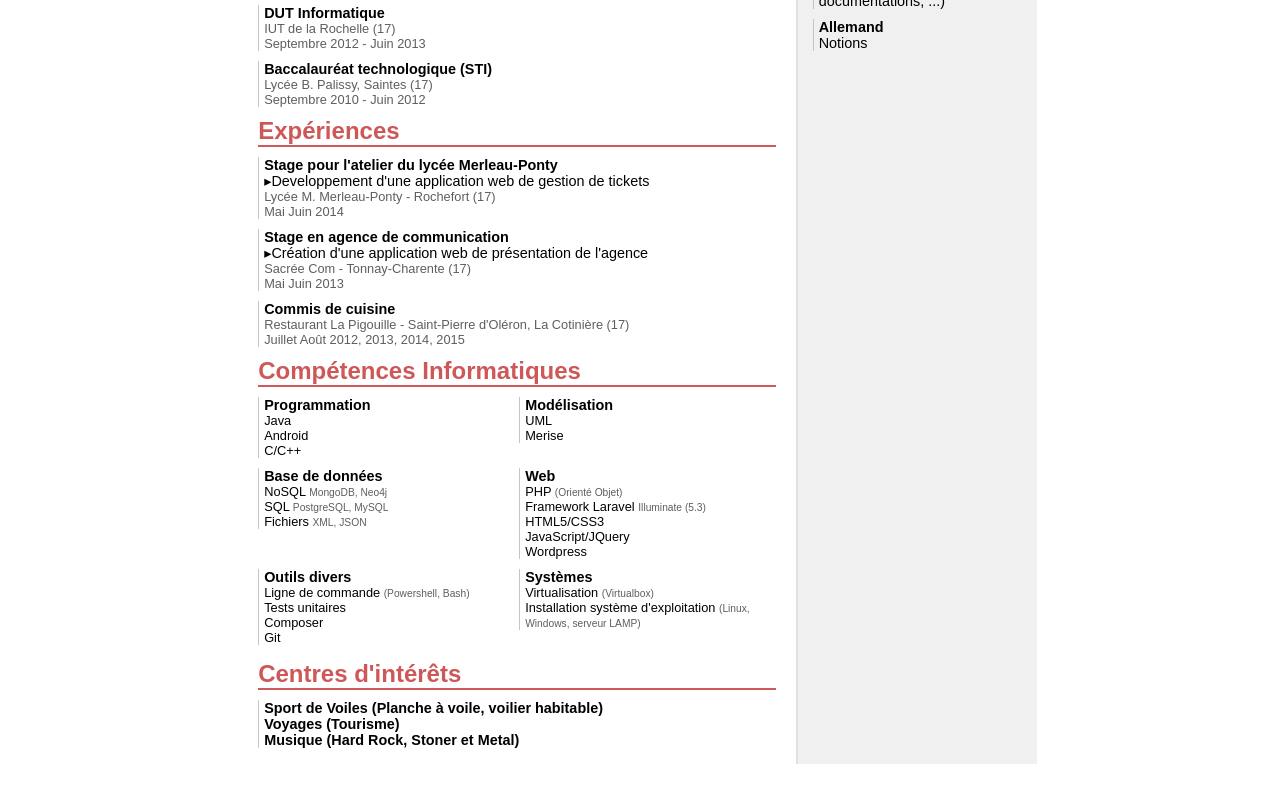
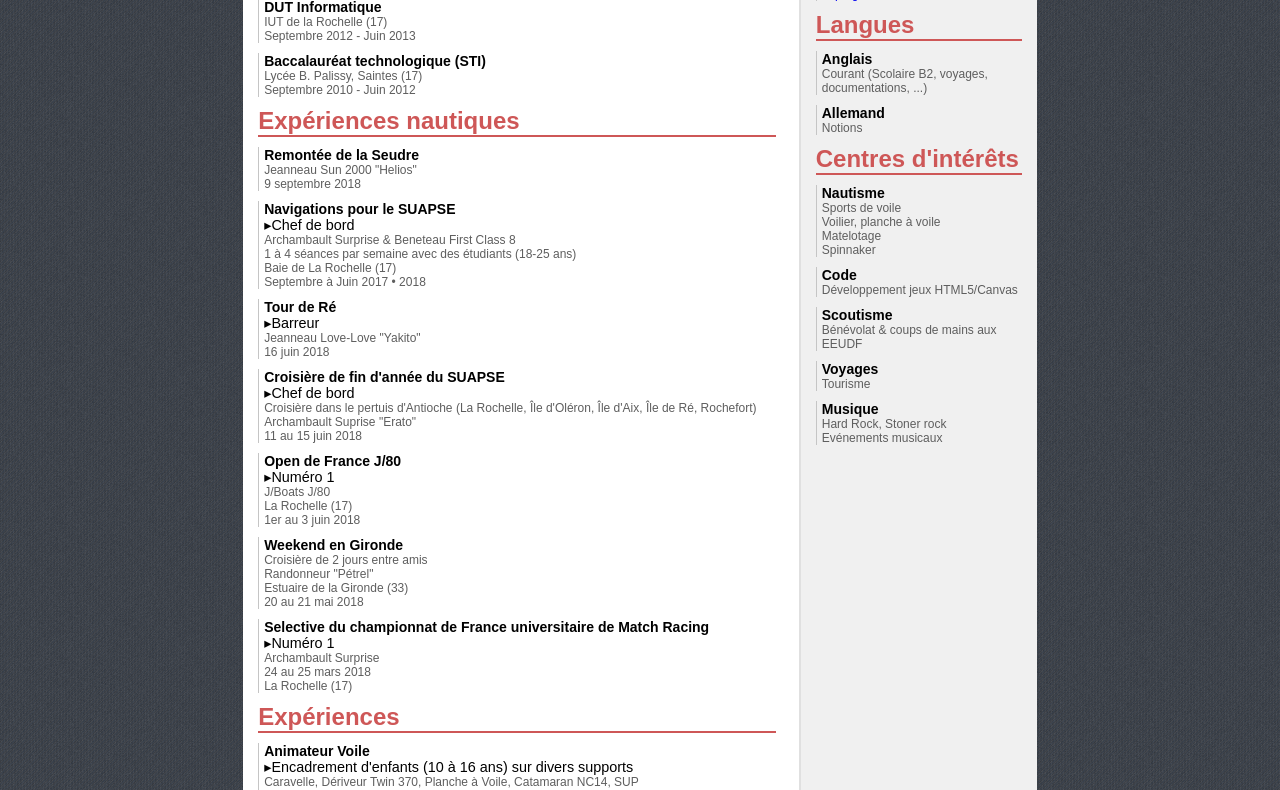
Before and after one commit to anthozano/cv, a plain HTML site: page index.html in a window 1280 px wide. Shown: the part 384-1174 px from the top of the page. Drawn offline with Linux system fonts and the light colour scheme; files that its build step writes are made by us from their sources.

Commit message:
Post summer update

```diff
--- a/css/print.css
+++ b/css/print.css
@@ -9,5 +9,9 @@ body {
   position: relative;
   box-shadow: none;
   border-radius: 0px;
-  /*height: 29.68px;*/
+  height: 29.7cm;
 }
+
+.pointless {
+  display: none;
+}
--- a/css/style.css
+++ b/css/style.css
@@ -3,13 +3,17 @@
   box-sizing: border-box;
 }
 
+a:visited {
+  color: #0000EE;
+}
+
 article, p, html, body {
-  padding: 0px;
-  margin: 0px;
+  padding:0;
+  margin:0;
 }
 
 h2, h3, h4, h5, h6 {
-  margin: 0px; padding: 0px;
+  margin:0; padding:0;
   color: #CE5757;
   width: 100%;
   border-bottom: 2px solid;
@@ -18,8 +22,8 @@ h2, h3, h4, h5, h6 {
 }
 
 h1 {
-  margin: 0px; padding: 0px;
-  margin-top: 0px;
+  margin:0; padding:0;
+  margin-top:0;
   color: #FFFFFF;
 }
 
@@ -33,22 +37,24 @@ small {
   margin-bottom: 5px;
   width: 15cm;
   height: 75px;
-  /*border-bottom: solid 1px #ffffff;*/
 }
 
 .heading {
+  /*text-shadow: 1px 1px 3px #000000;*/
   padding: 5px;
-  margin: 0px;
+  margin:0;
   background-color: #CE5757;
   width: 100%;
   height: 4cm;
   display: inline-block;
   z-index: 1;
+/*  background-image: url(../img/background.jpg);
+  background-position: center center;
+  background-repeat: no-repeat;*/
 }
 
 .heading p {
   padding: 2px;
-  font-size: .8em;
   margin : 0;
 }
 
@@ -56,69 +62,68 @@ small {
   color: #FFFFFF;
 }
 
-.bio ul {
-  padding: 0px;
-}
-
-.bio li {
-  list-style: none;
-}
-
 article {
-  padding: 0px 15px;
-  margin: 0px;
+  padding:0 15px;
+  margin:0;
 }
 
 body {
-  background: url("denim.png") repeat;
+  background: url("../img/denim.png");
 }
 
 .page {
   background-color: #FFFFFF;
   max-width: 21cm;
-  height: 29.7cm;
   margin: 25px auto;
   position: relative;
-  z-index: -1;
+  z-index: 1;
 
-  /*box-shadow: 0px 0px 25px 4px #AAAAAA;*/
+  /*box-shadow:00 25px 4px #AAAAAA;*/
 }
 
 #photo {
   border-radius: 50%;
   position: absolute;
-  right: 0px;
-  top: 0px;
+  right:0;
+  top:0;
   width: 130px;
   margin: 10px 25px;
 }
 
 main {
   display: inline-block;
-  width: 14.5cm;
+  vertical-align: top;
+  width: calc((100%) * 6.9/10);
 }
 
 .side {
   position: absolute;
-  right: 0px; top: 0cm;
-  padding-top: 4cm;
-  width: 6.38cm;
+  right:0; top: 4cm;
+  /*width: 6.38cm;*/
+  margin: 0 auto auto;
   display: inline-block;
   vertical-align: top;
-  height: 100%;
+  width: calc((100%) * 3/10);
+  border: 0;
   border-left: 2px solid #E0E0E0;
   background-color: #F0F0F0;
-  z-index: -1;
+  height: calc(100% - 4cm);
 }
 
 /*.side h2 {
   color: #FFFFFF;
 }*/
 
-article div {
+.item {
   margin-bottom: 10px;
   padding-left: 5px;
   border-left: solid 1px #C5C5C5;
+  transition: background-color 100ms linear;
+  background-color: none;
+}
+
+.item:hover {
+  background-color: #EEEEEE;
 }
 
 article .main {
@@ -128,40 +133,38 @@ article .main {
 
 article .details {
   color: #5E5E5E;
-  font-size: .8em;
+  font-size: .7em
 }
 
 .place {
   color: #5E5E5E;
-  font-size: .8em;
+  font-size: .7em
 }
 
-article .goal {
+.goal {
   font-size: .9em;
 }
 
-article .dates {
+.dates {
   color: #5E5E5E;
-  font-size: .8em;
+  font-size: .7em
 }
 
 .skills {
-  font-size: 1em;
+  font-size: .8em
 }
 
 .skill {
-  font-size: .8em;
+  font-size: .7em
 }
 
 .skills div {
-  width: 6.789cm;
+  width: calc(90%/2);
+  height: auto;
   display: inline-block;
   vertical-align: top;
 }
 
-.rating img {
-  display: none;
-}
 
 .contact img {
   width: 18px;
@@ -171,3 +174,13 @@ article .dates {
 .contact span {
   padding-bottom: 3px;
 }
+
+.item .title {
+  font-size: 14px;
+  font-weight: bold;
+}
+
+.item .detail {
+  font-size: 12px;
+  color: #5E5E5E;
+}
--- a/index.html
+++ b/index.html
@@ -3,8 +3,8 @@
 <head lang="FR-fr">
   <title></title>
   <meta charset="utf-8">
-  <link rel="stylesheet" type="text/css" href="style.css">
-  <link rel="stylesheet" type="text/css" href="print.css" media="print">
+  <link rel="stylesheet" type="text/css" href="css/style.css">
+  <link rel="stylesheet" type="text/css" href="css/print.css" media="print">
 </head>
 <body>
 <div class="page">
@@ -12,191 +12,278 @@
   <header class="heading">
     <div class="name">
       <h1>Anthony Lozano</h1>
-      <small>Étudiant en licence informatique passioné de voile</small>
+      <small>Développeur web full stack - Passionné de voile</small>
     </div>
     <div>
       <article class="bio">
-        <p>22 ans – 13/03/1994</p>
-        <p>Permis de conduire (A et B)</p>
-        <p>Véhicules personnels</p>
+        <p>24 ans – 13/03/1994</p>
+        <p>Permis de conduire (A et B) &bull; Véhicules personnels</p>
+        <p class="pointless">Permis bateau de plaisance option côtière</p>
       </article><!-- /.bio -->
     </div>
-    <img id="photo" src="anthony.jpg" alt="Photo">
+    <img id="photo" src="img/anthony.jpg" alt="Portrait">
   </header>
 
   <main>
+
     <article class="study">
       <h2>Formations</h2>
-      <div>
-        <p class="main">Licence 3 Informatique</p>
-        <p class="place">Université de La Rochelle (17)</p>
-        <p class="dates">Septembre 2016 - Juin 2017</p>
+      <div class="item">
+        <p class="title">CQP AMV (Voilier Habitable)</p>
+        <p class="detail place">SUAPSE/ERH, La Rochelle (17)</p>
+        <p class="detail date">Septembre 2017 - Juin 2018 (en cours)</p>
       </div>
-      <div>
-        <p class="main">Formation monitorat FFV (Voilier habitable)</p>
-        <p class="place">SUAPSE/SRR, La Rochelle (17)</p>
-        <p class="dates">Septembre 2016 - Juin 2017 </p>
+      <div class="item">
+        <p class="title">Licence 3 Informatique (non validée)</p>
+        <p class="detail">Université de La Rochelle (17)</p>
+        <p class="detail">Septembre 2016 - Juin 2017</p>
       </div>
-      <div>
-        <p class="main">BTS SIO (Services informatiques aux Organisations)</p>
-        <p class="place">Lycée Merleau-Ponty, Rochefort (17)</p>
-        <p class="dates">Septembre 2013 - Juin 2015</p>
+      <div class="item">
+        <p class="title">BTS SIO (Services informatiques aux Organisations)</p>
+        <p class="detail">Lycée Merleau-Ponty, Rochefort (17)</p>
+        <p class="detail">Septembre 2013 - Juin 2015</p>
       </div>
-      <div>
-        <p class="main">DUT Informatique</p>
-        <p class="place">IUT de la Rochelle (17)</p>
-        <p class="dates">Septembre 2012 - Juin 2013</p>
+      <div class="item pointless">
+        <p class="title">DUT Informatique</p>
+        <p class="detail">IUT de la Rochelle (17)</p>
+        <p class="detail">Septembre 2012 - Juin 2013</p>
       </div>
-      <div>
-        <p class="main">Baccalauréat technologique (STI)</p>
-        <p class="place">Lycée B. Palissy, Saintes (17)</p>
-        <p class="dates">Septembre 2010 - Juin 2012</p>
+      <div class="item">
+        <p class="title">Baccalauréat technologique (STI)</p>
+        <p class="detail">Lycée B. Palissy, Saintes (17)</p>
+        <p class="detail">Septembre 2010 - Juin 2012</p>
       </div>
     </article><!-- /.study -->
 
+
+    <article class="experiences pointless">
+      <h2>Expériences nautiques</h2>
+
+      <div class="item">
+        <p class="title">Remontée de la Seudre</p>
+        <p class="detail">Jeanneau Sun 2000 "Helios"</p>
+        <p class="detail">9 septembre 2018</p>
+      </div>
+
+      <div class="item">
+        <p class="title">Navigations pour le SUAPSE</p>
+        <p class="goal">&#9656;Chef de bord</p>
+        <p class="detail">Archambault Surprise &amp; Beneteau First Class 8</p>
+        <p class="detail">1 à 4 séances par semaine avec des étudiants (18-25 ans)</p>
+        <p class="detail">Baie de La Rochelle (17)</p>
+        <p class="detail">Septembre à Juin 2017 &bull; 2018</p>
+      </div>
+
+      <div class="item">
+        <p class="title">Tour de Ré</p>
+        <p class="goal">&#9656;Barreur</p>
+        <p class="detail">Jeanneau Love-Love "Yakito"</p>
+        <p class="detail">16 juin 2018</p>
+      </div>
+
+      <div class="item">
+        <p class="title">Croisière de fin d'année du SUAPSE</p>
+        <p class="goal">&#9656;Chef de bord</p>
+        <p class="detail">Croisière dans le pertuis d'Antioche (La Rochelle, Île d'Oléron, Île d'Aix, Île de Ré, Rochefort)</p>
+        <p class="detail">Archambault Suprise "Erato"</p>
+        <P class="detail">11 au 15 juin 2018</P>
+      </div>
+
+      <div class="item">
+        <p class="title">Open de France J/80</p>
+        <p class="goal">&#9656;Numéro 1</p>
+        <p class="detail">J/Boats J/80</p>
+        <p class="detail">La Rochelle (17)</p>
+        <p class="detail">1er au 3 juin 2018</p>
+      </div>
+
+      <div class="item">
+        <p class="title">Weekend en Gironde</p>
+        <p class="detail">Croisière de 2 jours entre amis</p>
+        <div class="detail">Randonneur "Pétrel"</div>
+        <p class="detail">Estuaire de la Gironde (33)</p>
+        <p class="detail">20 au 21 mai 2018</p>
+      </div>
+
+      <div class="item">
+        <p class="title">Selective du championnat de France
+universitaire de Match Racing</p>
+        <p class="goal">&#9656;Numéro 1</p>
+        <div class="detail">Archambault Surprise</div>
+        <p class="detail">24 au 25 mars 2018</p>
+        <p class="detail">La Rochelle (17)</p>
+      </div>
+
+    </article><!-- /.experiences -->
+
     <article class="experiences">
       <h2>Expériences</h2>
-      <div>
-        <p class="main">Stage pour l'atelier du lycée Merleau-Ponty</p>
-        <p class="goal">&#9656;Developpement d'une application web de gestion de tickets</p>
-        <p class="place">Lycée M. Merleau-Ponty - Rochefort (17)</p>
-        <p class="dates">Mai Juin 2014</p>
+      <div class="item">
+        <p class="title">Animateur Voile</p>
+        <p class="goal">&#9656;Encadrement d'enfants (10 à 16 ans) sur divers supports</p>
+        <p class="detail">Caravelle, Dériveur Twin 370, Planche à Voile, Catamaran NC14, SUP</p>
+        <p class="detail">Centre vacance SNCF - Lanvéoc (34)</p>
+        <p class="detail">Aout 2018</p>
       </div>
-      <div>
-        <p class="main">Stage en agence de communication</p>
+      <div class="item">
+        <p class="title">Stage pour l'atelier du lycée Merleau-Ponty</p>
+        <p class="goal">&#9656;Développement d'une application web de gestion de tickets</p>
+        <p class="detail">Stack LAMP</p>
+        <p class="detail">Lycée M. Merleau-Ponty - Rochefort (17)</p>
+        <p class="detail">Mai Juin 2014</p>
+      </div>
+      <div  class="item">
+        <p class="title">Stage en agence de communication</p>
         <p class="goal">&#9656;Création d'une application web de présentation de l'agence</p>
-        <p class="place">Sacrée Com - Tonnay-Charente (17)</p>
-        <p class="dates">Mai Juin 2013</p>
+        <p class="detail">Frontend (HTML/CSS/JS)</p>
+        <p class="detail">Sacrée Com - Tonnay-Charente (17)</p>
+        <p class="detail">Mai Juin 2013</p>
       </div>
-      <div>
-        <p class="main">Commis de cuisine</p>
-        <p class="goal"></p>
-        <p class="place">Restaurant La Pigouille - Saint-Pierre d'Oléron, La Cotinière (17)</p>
-        <p class="dates">Juillet Août 2012, 2013, 2014, 2015</p>
+      <div  class="item">
+        <p class="title">Commis de cuisine</p>
+        <p class="detail">Restaurant La Pigouille - Saint-Pierre d'Oléron, La Cotinière (17)</p>
+        <p class="detail">Juillet Août 2012 &bull; 2013 &bull; 2014 &bull; 2015</p>
       </div>
-      <!--<div>
-        <p class="main">Employé d'hôtel</p>
-        <p class="place">Hôtel l'Océane - Saint-Pierre d'Oléron, La Cotinière (17)</p>
-        <p class="dates">Juillet Août 2010, 2011</p>
-      </div> -->
+      <div  class="item pointless">
+        <p class="title">Employé d'hôtel</p>
+        <p class="detail">Hôtel l'Océane - Saint-Pierre d'Oléron, La Cotinière (17)</p>
+        <p class="detail">Juillet Août 2010 &bull ;b2011</p>
+      </div>
     </article><!-- /.experiences -->
 
     <article class="skills">
       <h2>Compétences Informatiques</h2>
-      <div>
-        <p class="main">Programmation</p>
-        <p class="skill">
+      <div class="item">
+        <p class="title">Programmation</p>
+        <p class="detail">
           Java
         </p>
-        <p class="skill">
+        <p class="detail">
           Android
         </p>
-        <p class="skill">
+        <p class="detail">
           C/C++
         </p>
       </div>
-      <div>
-        <p class="main">
+      <div class="item">
+        <p class="title">
           Modélisation
         </p>
-        <p class="skill">
+        <p class="detail">
           UML
         </p>
-        <p class="skill">
+        <p class="detail">
           Merise
         </p>
       </div>
-            <div>
-        <p class="main">Base de données</p>
-        <p class="skill">
+      <div class="item">
+        <p class="title">Base de données</p>
+        <p class="detail">
           NoSQL <span class="details">MongoDB, Neo4j</span>
         </p>
-        <p class="skill">
-          SQL <span class="details">PostgreSQL, MySQL</span>
+        <p class="detail">
+          SQL <span class="details">PostgreSQL, MySQL, MS SQL Server</span>
         </p>
-        <p class="skill">Fichiers <span class="details">XML, JSON</span></p>
+        <p class="detail">Fichiers <span class="details">XML, JSON, YAML</span></p>
       </div>
-      <div>
-        <p class="main">Web</p>
-        <p class="skill">
-          PHP <span class="details">(Orienté Objet)</span>
+      <div class="item">
+        <p class="title">Web</p>
+        <p class="detail">
+          Stack MEAN
         </p>
-        <p class="skill">
-          Framework Laravel <span class="details">Illuminate (5.3)</span>
+        <p class="detail">
+          Stack LAMP
         </p>
-        <p class="skill">
-          HTML5/CSS3
+        <p class="detail">
+          JavaScript <span class="details">JQuery</span>
         </p>
-        <p class="skill">
-          JavaScript/JQuery
-        </p>
-        <p class="skill">
+        <p class="detail">
           Wordpress
         </p>
       </div>
 
-      <div>
-        <p class="main">
+      <div class="item">
+        <p class="title">
           Outils divers
         </p>
-        <p class="skill">Ligne de commande <span class="details">(Powershell, Bash)</span></p>
-        <p class="skill">Tests unitaires</p>
-        <p class="skill">Composer</p>
-        <p class="skill">Git</p>
+        <p class="detail">Ligne de commande <span class="details">CMD, Powershell, Bash</span></p>
+        <p class="detail">Tests unitaires <span class="details">JUnit, PHPUnit</span></p>
+        <p class="detail">Gestion de dépendances <span class="details">Composer, NPM, Bower</span></p>
+        <p class="detail">Versionning <span class="details">Git, Github, Gitlab</span></p>
       </div>
-      <div>
-        <p class="main">Systèmes</p>
-        <p class="skill">
+      <div class="item">
+        <p class="title">Systèmes</p>
+        <p class="detail">
           Virtualisation <span class="details">(Virtualbox)</span>
         </p>
-        <p class="skill">
-          Installation système d'exploitation <span class="details">(Linux, Windows, serveur LAMP)</span>
+        <p class="detail">
+          Système d'exploitation <span class="details">Linux, Windows, serveur LAMP</span>
         </p>
       </div>
     </article><!-- /.it -->
-
-    <article class="hobbies">
-      <h2>Centres d'intérêts</h2>
-      <div>
-        <p class="main">Sport de Voiles (Planche à voile, voilier habitable)</p>
-        <p class="main">Voyages (Tourisme)</p>
-        <p class="main">Musique (Hard Rock, Stoner et Metal)</p>
-      </div>
-    </article><!-- /.hobbies -->
 
   </main>
 
   <aside class="side">
     <article class="contact"><!--/.contact-->
       <h2>Contact</h2>
-      <div>
-        <p class="main"><img src="phone.png" alt="phone"><span>Téléphone</span></p>
-        <p class="goal">+336 46 49 02 41</p>
+      <div class="item">
+        <p class="title"><img src="img/smartphone.png" alt="Téléphone"><span>Téléphone</span></p>
+        <p class="detail">+336 46 49 02 41</p>
       </div>
-      <div>
-        <p class="main"><img src="mail.png" alt="mail"><span>Email</span></p>
-        <p class="goal">anthony.lozano@anthozano.fr</p>
+      <div class="item">
+        <p class="title"><img src="img/mail.png" alt="Email"><span>Email</span></p>
+        <p class="detail">anthonisu@gmail.com</p>
+        <p class="detail">anthony.lozano@anthozano.com</p>
       </div>
-      <!--<div>
-        <p class="main">Blog</p>
-        <p class="goal">http://anthozano.fr</p>
-      </div>-->
-      <!--<div>
-        <p class="main">Github</p>
-        <p class="goal">http://github.com/anthozano</p>
-      </div>-->
+      <div class="item">
+        <p class="title"><img src="img/web.png" alt="Blog">Blog</p>
+        <p class="detail"><a href="http://anthozano.fr">http://anthozano.fr</a></p>
+      </div>
+      <div class="item">
+        <p class="title"><img src="img/star_full.png" alt="Github">Github</p>
+        <p class="detail"><a href="http://github.com/anthozano">http://github.com/anthozano</a></p>
+      </div>
     </article><!--/.contact-->
     <article class="lang">
       <h2>Langues</h2>
-      <div>
-        <p class="main">Anglais</p>
-        <p class="goal">Courant (Scolaire B2, voyages, documentations,  ...)</p>
+      <div class="item">
+        <p class="title">Anglais</p>
+        <p class="detail">Courant (Scolaire B2, voyages, documentations,  ...)</p>
       </div>
-      <div>
-        <p class="main">Allemand</p>
-        <p class="goal">Notions</p>
+      <div class="item">
+        <p class="title">Allemand</p>
+        <p class="detail">Notions</p>
       </div>
     </article><!--/.lang-->
+    <article class="hobbies">
+      <h2>Centres d'intérêts</h2>
+      <div class="item">
+        <p class="title">Nautisme</p>
+        <p class="detail">Sports de voile</p>
+        <p class="detail">Voilier, planche à voile</p>
+        <p class="detail">Matelotage</p>
+        <p class="detail pointless">Spinnaker</p>
+      </div>
+      <div class="item">
+        <p class="title">Code</p>
+        <p class="detail">Développement jeux HTML5/Canvas</p>
+      </div>
+      <div class="item">
+        <p class="title">Scoutisme</p>
+        <p class="detail">Bénévolat &amp; coups de mains aux EEUDF</p>
+      </div>
+      <div class="item">
+        <p class="title">Voyages</p>
+        <p class="detail">Tourisme</p>
+      </div>
+      <div class="item">
+        <p class="title">Musique</p>
+        <p class="detail">Hard Rock, Stoner rock</p>
+        <p class="detail">Evénements musicaux</p>
+      </div>
+      <div class="item">
+    </article><!-- /.hobbies -->
   </aside><!--/.side-->
 
 </div><!--/.page-->
```
Also changed, not shown: img/background.jpg (added), img/calendar.png (added), img/http.png (added), img/link.png (added), img/place.png (added), img/smartphone.png (added), img/web.png (added), 1 other file.
